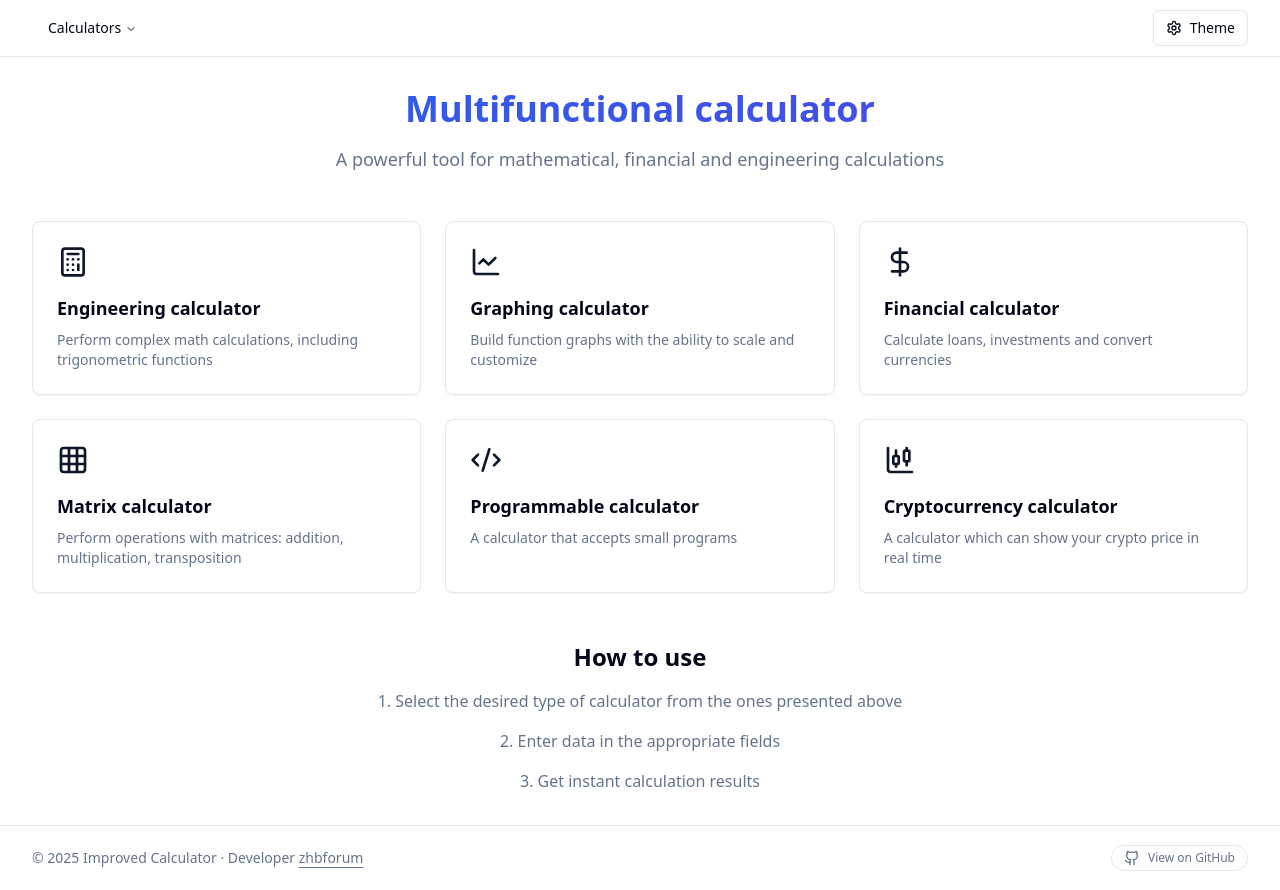
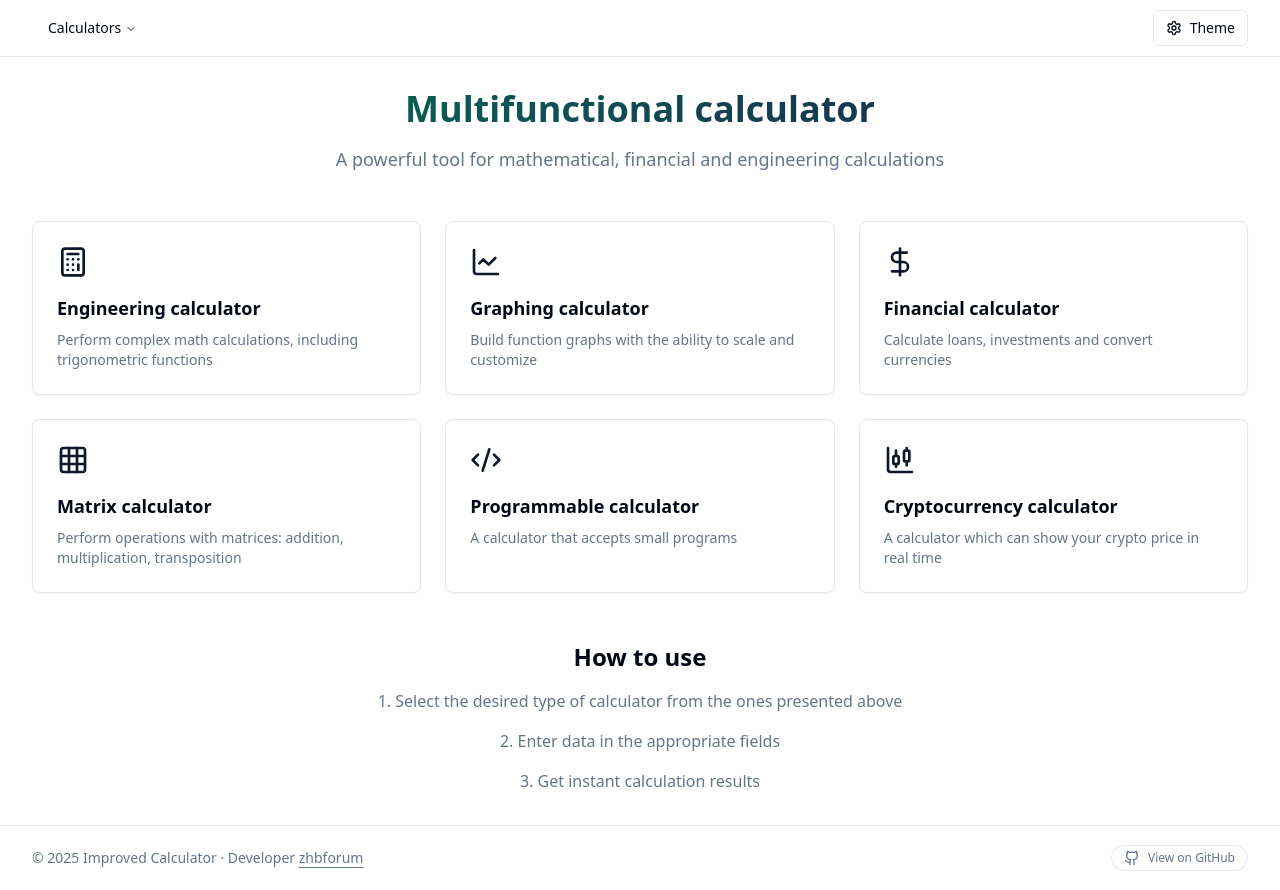
Before and after one commit to zhbforum/ImprovedCalculator, a React (Vite) app: page / in a window 1280 px wide. Built offline with nearby package versions, Linux system fonts and the light colour scheme.

Commit message:
feat(ui): refine landing title styling

```diff
--- a/src/pages/Index.tsx
+++ b/src/pages/Index.tsx
@@ -59,7 +59,7 @@
       <Header />
       <main className="flex-1 container py-8">
         <section className="text-center mb-12">
-          <h1 className="text-4xl font-bold mb-4 bg-gradient-to-r from-blue-600 to-indigo-600 bg-clip-text text-transparent">
+          <h1 className="text-4xl font-bold mb-4 bg-gradient-to-r from-emerald-700 to-indigo-950 bg-clip-text text-transparent">
             Multifunctional calculator
           </h1>
           <p className="text-lg text-muted-foreground max-w-2xl mx-auto">
```
